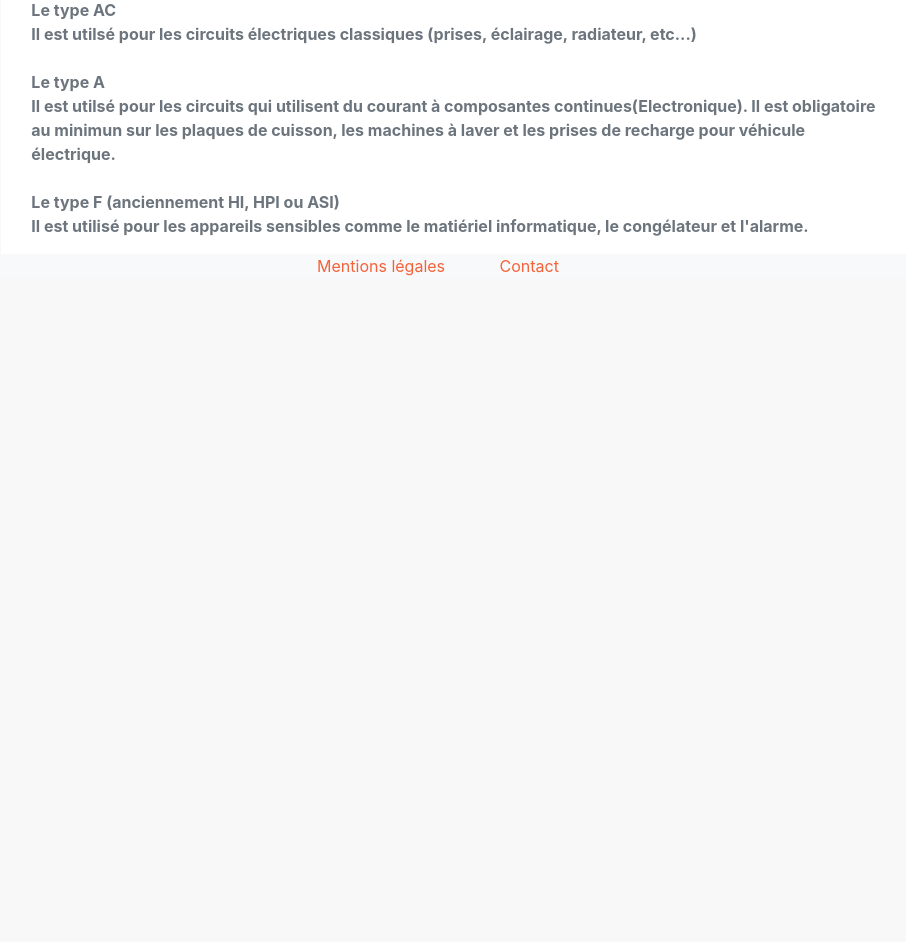
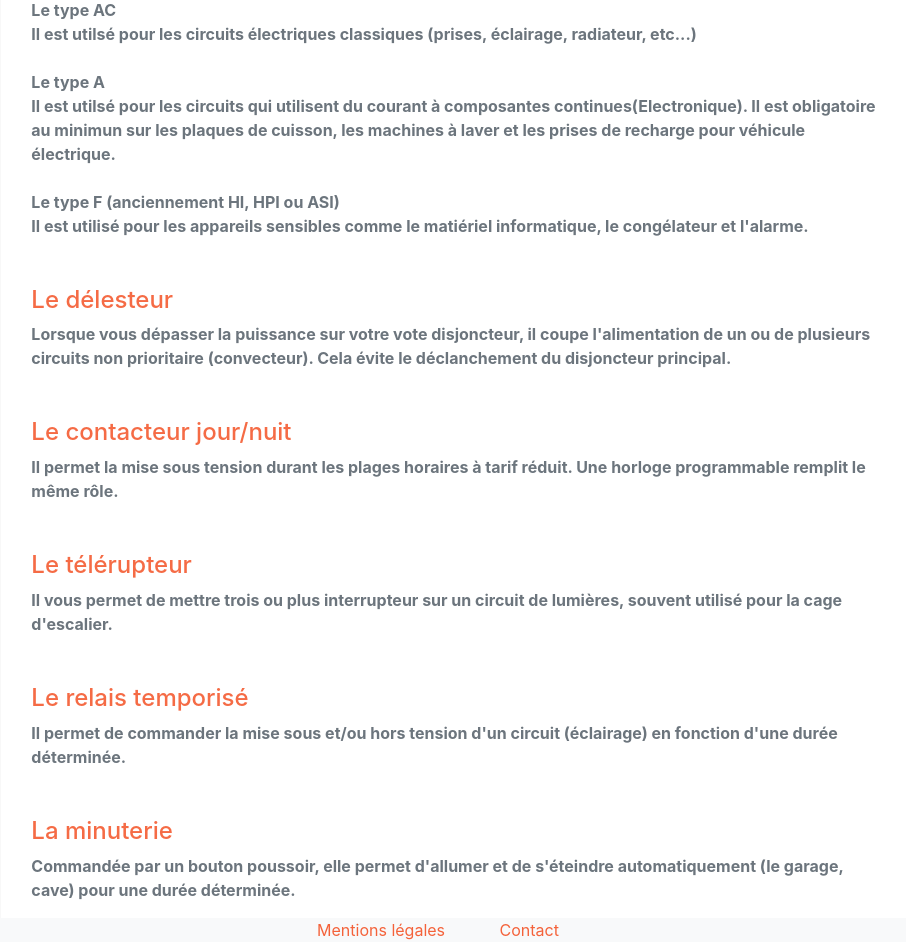
Before and after one commit to Frantz680/Site-elec, a Django app: page /tableau/ in a window 1280 px wide. Shown: the part 838-1780 px from the top of the page, without its empty margins (202-1108 px from the left). Before the commit the page ends 1114 px from the top, so only its background shows below. Run offline with Django 3.2, Linux system fonts and the light colour scheme; some libraries are stand-ins or nearby versions.

Commit message:
Tableau: Fin de l'article disjoncteurs

```diff
--- a/tableau/templates/home_tableau/index.html
+++ b/tableau/templates/home_tableau/index.html
@@ -1,4 +1,6 @@
 {% extends 'template_base.html' %}
+
+{% load static %}
 
 {% block title %}Tableau électrique{% endblock %}
 
@@ -73,6 +75,43 @@
             <br/>
             Il est utilisé pour les appareils sensibles comme le matiériel informatique, le congélateur et l'alarme.
         </p>
+
+        <h4 class="text-left mt-5 title_orange">
+            Le délesteur
+        </h4>
+        <p class="font-weight-bold text-left text-muted">
+            Lorsque vous dépasser la puissance sur votre vote disjoncteur, il coupe l'alimentation de un ou de plusieurs circuits
+            non prioritaire (convecteur). Cela évite le déclanchement du disjoncteur principal.
+        </p>
+
+        <h4 class="text-left mt-5 title_orange">
+            Le contacteur jour/nuit
+        </h4>
+        <p class="font-weight-bold text-left text-muted">
+            Il permet la mise sous tension durant les plages horaires à tarif réduit. Une horloge programmable remplit le même rôle.
+        </p>
+
+        <h4 class="text-left mt-5 title_orange">
+            Le télérupteur
+        </h4>
+        <p class="font-weight-bold text-left text-muted">
+            Il vous permet de mettre trois ou plus interrupteur sur un circuit de lumières, souvent utilisé pour la cage d'escalier.
+        </p>
+
+        <h4 class="text-left mt-5 title_orange">
+            Le relais temporisé
+        </h4>
+        <p class="font-weight-bold text-left text-muted">
+            Il permet de commander la mise sous et/ou hors tension d'un circuit (éclairage) en fonction d'une durée déterminée.
+        </p>
+
+        <h4 class="text-left mt-5 title_orange">
+            La minuterie
+        </h4>
+        <p class="font-weight-bold text-left text-muted">
+            Commandée par un bouton poussoir, elle permet d'allumer et de s'éteindre automatiquement (le garage, cave) pour
+            une durée déterminée.
+        </p>
     </div>
 </div>
 
```
